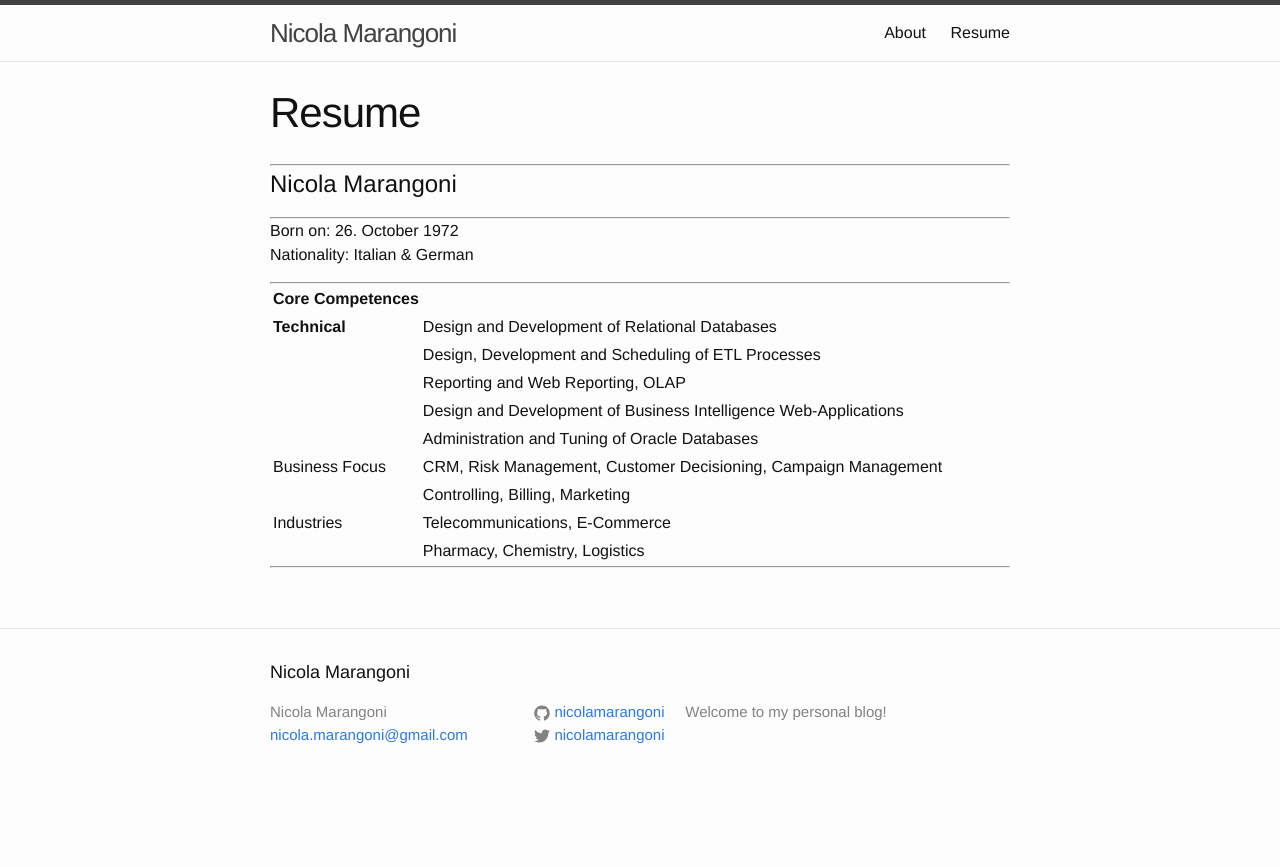
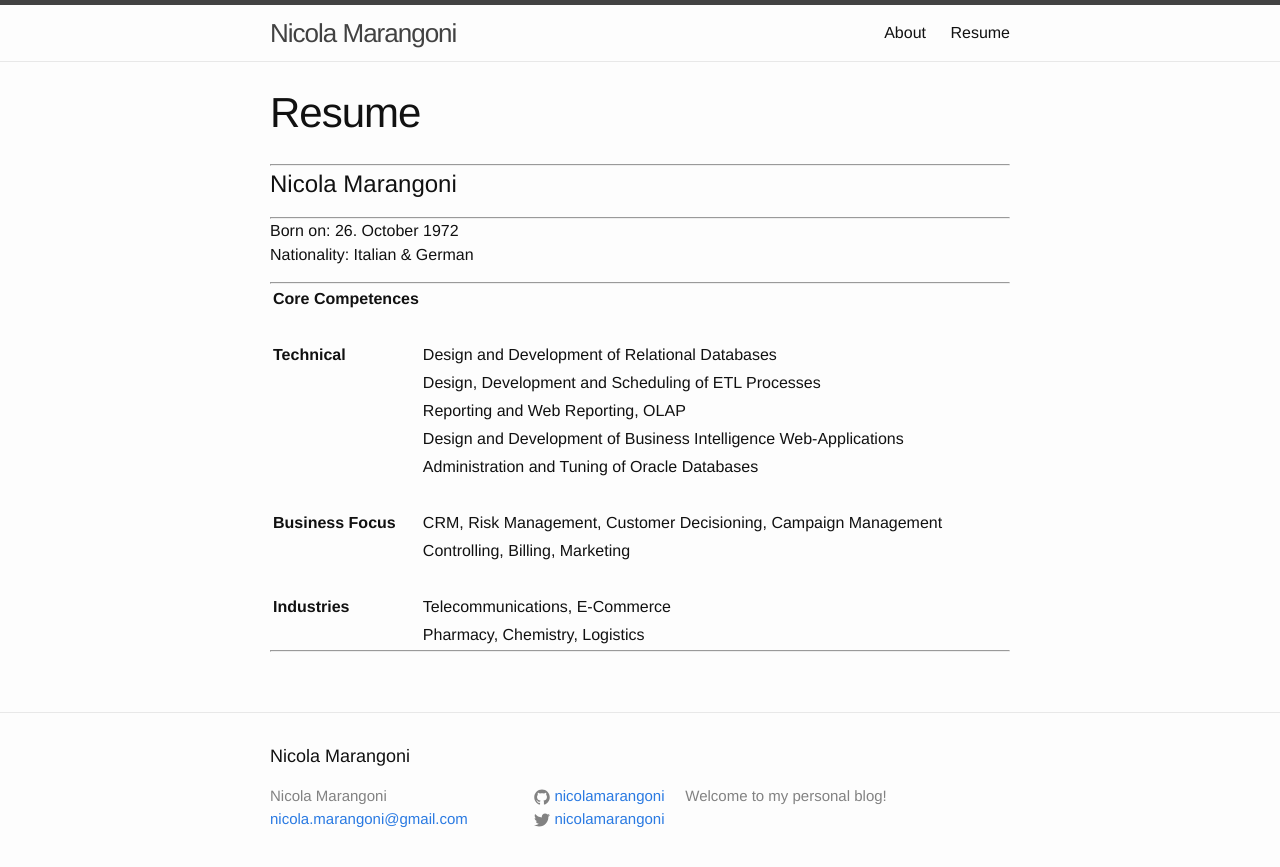
Before and after one commit to nicolamarangoni/nicolamarangoni.github.io, a Jekyll site: the page built from resume.md, in a window 1280 px wide. Shown: the top 867 px of the page. Built offline with Jekyll 4.4.1, drawn with Linux system fonts in a browser that asks for light colours.

```diff
--- a/resume.md
+++ b/resume.md
@@ -17,14 +17,17 @@ Nationality: Italian & German
 
 | Core Competences | |
 | -- | -- |
+| | |
 | **Technical** | Design and Development of Relational Databases
 | | Design, Development and Scheduling of ETL Processes |
 | | Reporting and Web Reporting, OLAP |
 | | Design and Development of Business Intelligence Web-Applications |
 | | Administration and Tuning of Oracle Databases |
-| Business Focus | CRM, Risk Management, Customer Decisioning, Campaign Management |
+| | |
+| **Business Focus** | CRM, Risk Management, Customer Decisioning, Campaign Management |
 | | Controlling, Billing, Marketing |
-| Industries | Telecommunications, E-Commerce |
+| | |
+| **Industries** | Telecommunications, E-Commerce |
 | | Pharmacy, Chemistry, Logistics |
 
 ---
```
